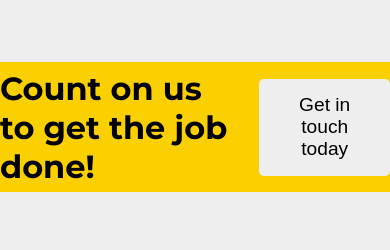
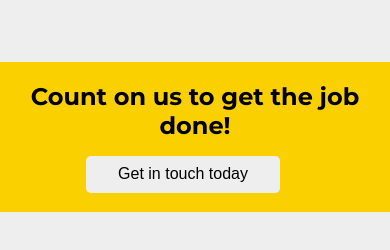
Before and after one commit to SamsenRd/handyman-website, a React (Create React App) app: page / in a window 390 px wide. Shown: the part 1750-2000 px from the top of the page. Before the commit the page ends 1942 px from the top, so only its background shows below. Built offline with nearby package versions, Linux system fonts and the light colour scheme.

Commit message:
accent bar style changes

```diff
--- a/src/styles/AccentBar.module.css
+++ b/src/styles/AccentBar.module.css
@@ -1,7 +1,8 @@
 .container{
     margin-top: 3em;
+    margin-bottom: 3em;
     background-color: #fad000;
-    height: 130px;
+    height: 150px;
     display: flex;
     align-items: center;
     justify-content: center;
@@ -10,6 +11,7 @@
 .accentTitle{
     color: black;
     margin-right: 1em;
+    font-size: 2.3rem;
 }
 
 .accentButton{
@@ -25,3 +27,57 @@
     background-color: #aeaeae;
     color: #eeeeee;
 }
+
+@media only screen and (max-width: 1150px) {
+    .accentTitle{
+        font-size: 2rem;
+    }
+}
+
+
+
+@media only screen and (max-width: 900px) {
+    .accentTitle{
+        font-size: 1.8rem;
+        margin-left: 1.5rem;
+
+    }
+
+    .accentButton{
+        margin-right: 1.5rem;
+        padding: 0.6em 2em;
+        font-size: 1rem;
+    }
+
+}
+
+@media screen  and (max-width: 650px){
+    .container{
+        display: flex;
+        flex-direction: column;
+    }
+
+    .accentTitle{
+        font-size: 1.6rem;
+        margin: 1rem;
+        text-align: center;
+    }
+
+    .accentButton{
+        padding: 0.6em 2em;
+        font-size: 1rem;
+        margin-bottom: 1rem;
+    }
+
+}
+
+
+@media only screen and (max-width: 450px){
+    .accentTitle{
+        font-size: 1.5rem;
+        text-align: center;
+        margin: 1rem auto;
+
+    }
+
+}
```
